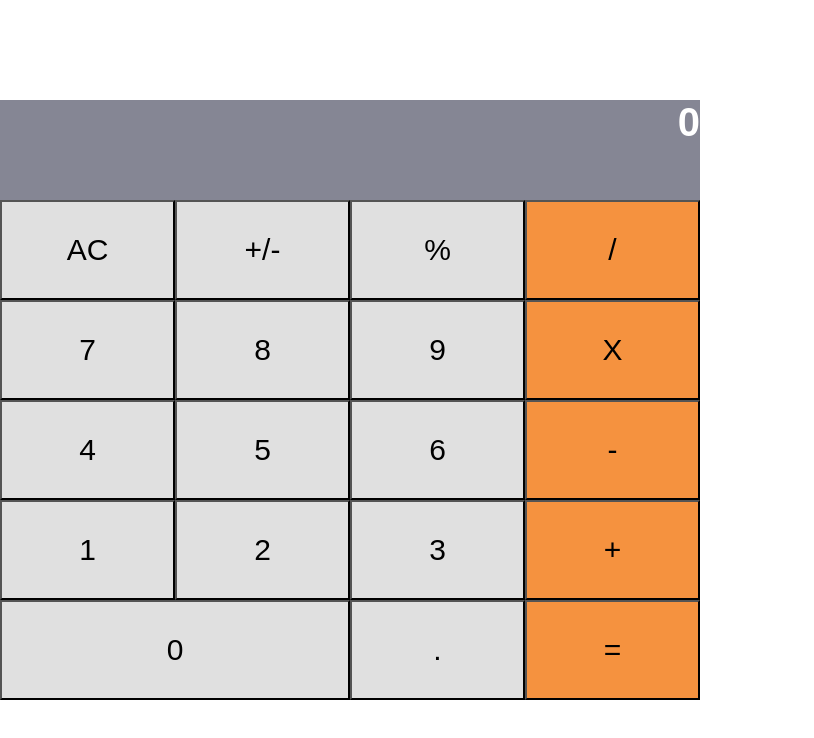
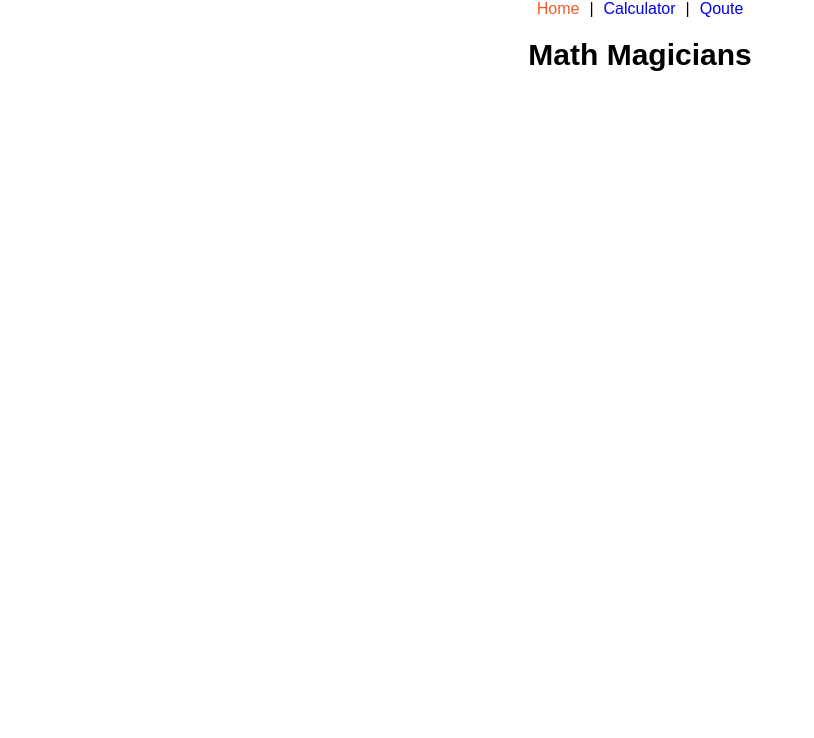
Before and after one commit to paulzay/calc, a React (Create React App) app: page / in a window 1280 px wide. Shown: the top 738 px of the page, without its empty margins (0-814 px from the left). Built offline with nearby package versions, Linux system fonts and the light colour scheme.

Commit message:
utilize routes and switch

```diff
--- a/src/components/App.js
+++ b/src/components/App.js
@@ -1,32 +1,22 @@
+import React from 'react';
 import '../App.css';
-import { Component } from 'react';
-import ButtonDisplay from './ButtonDisplay';
-import Display from './Display';
-import calculate from '../logic/calculate';
+import { Route, Switch } from 'react-router-dom';
+import Home from './Home';
+import Nav from './Nav';
+import Quote from './Quote';
+import Calculator from './Calculator';
 
-export default class App extends Component {
-  constructor(props) {
-    super(props);
-    this.state = {
-      total: null,
-      next: null,
-      operation: null,
-    };
-    this.handleClick = this.handleClick.bind(this);
-  }
+function App() {
+  return (
+    <div>
+      <Nav />
+      <Switch>
+        <Route exact path="/" component={Home} />
+        <Route path="/calculator" component={Calculator} />
+        <Route path="/quote" component={Quote} />
+      </Switch>
+    </div>
+  );
+}
 
-  handleClick(buttonName) {
-    const calculator = calculate(this.state, buttonName);
-    this.setState(calculator);
-  }
-
-  render() {
-    const { total, next, operation } = this.state;
-    return (
-      <div className="App">
-        <Display operation={operation} next={next || '0'} total={total || '0'} />
-        <ButtonDisplay clickHandler={this.handleClick} />
-      </div>
-    );
-  }
-}
+export default App;
```
